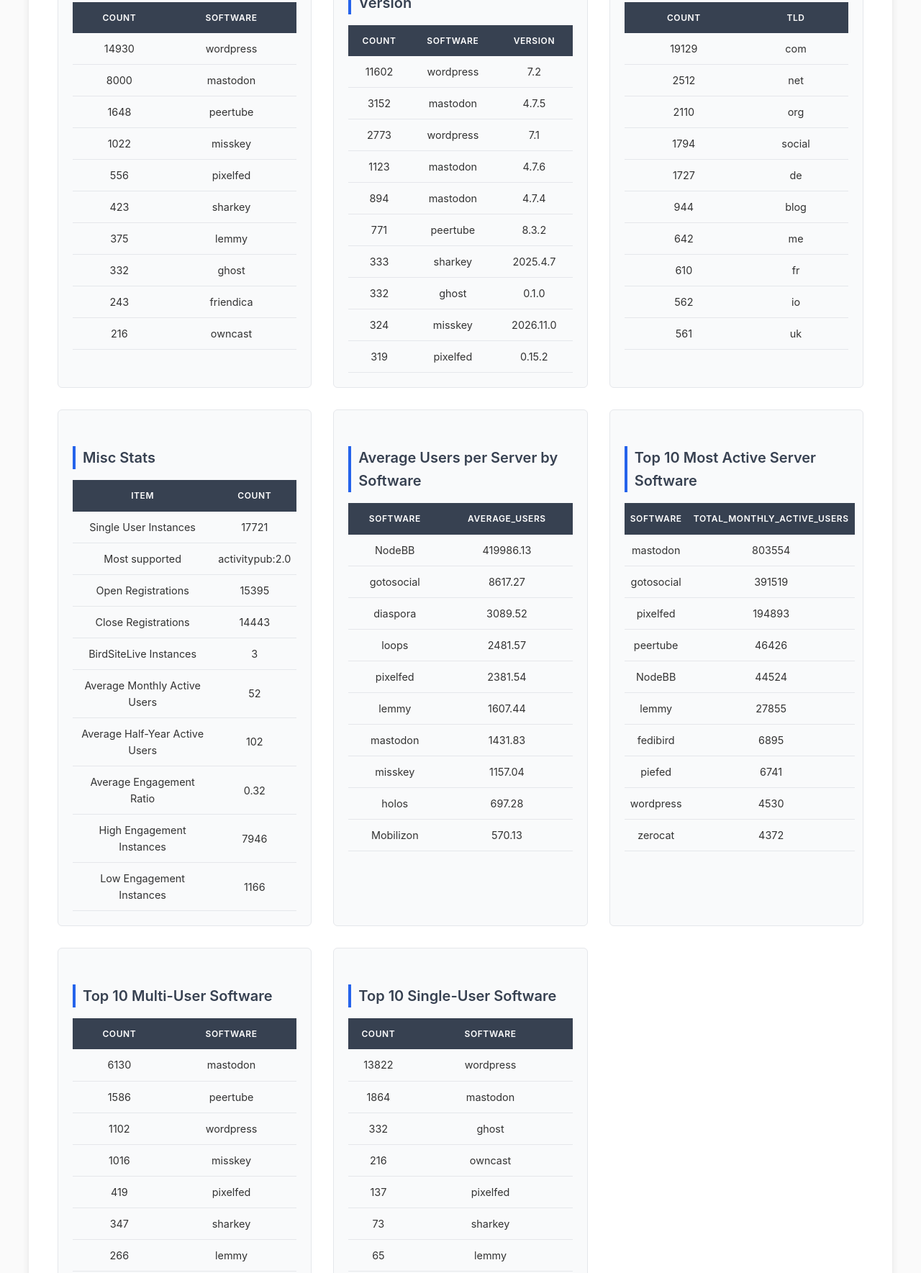
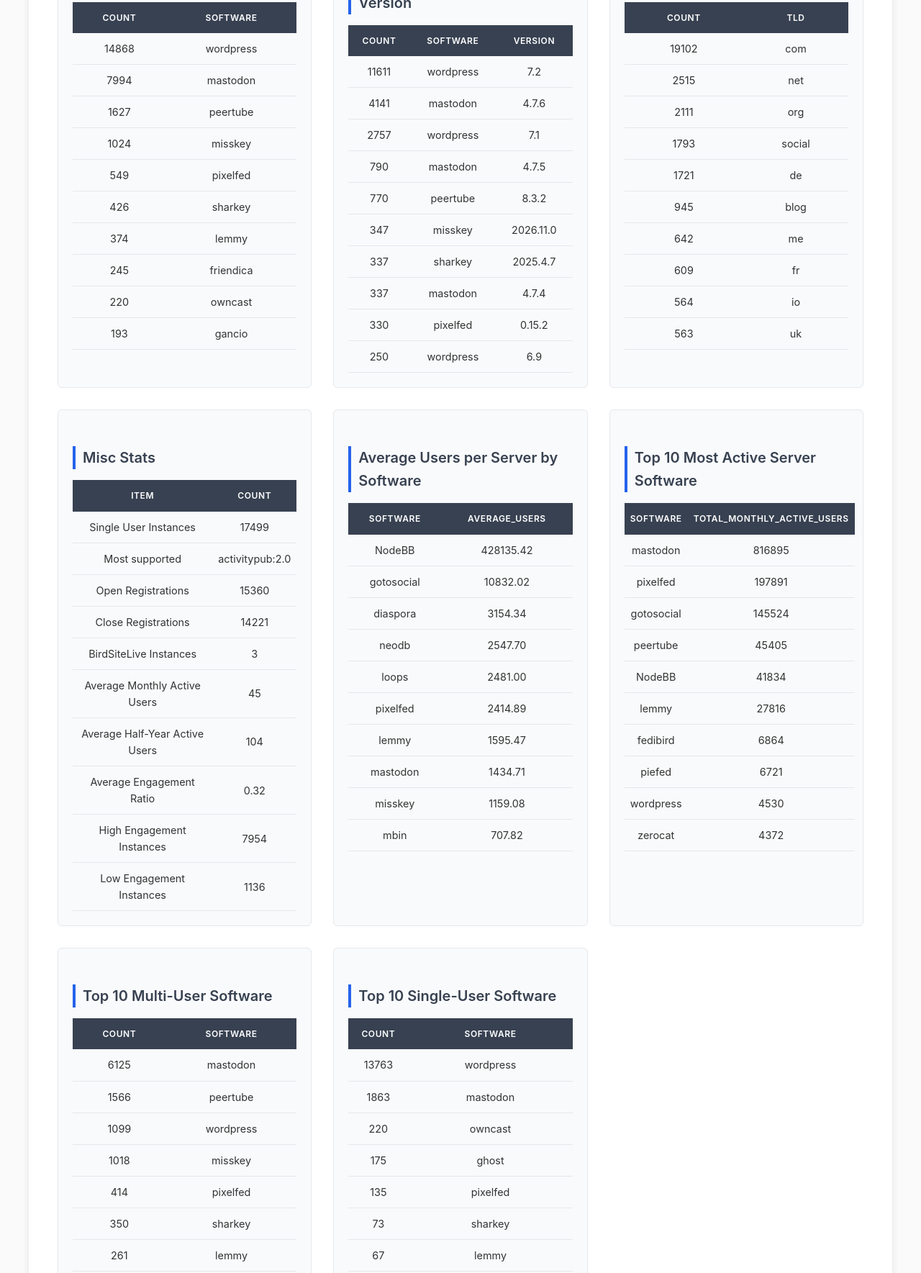
Before and after one commit to cyfinoid/Federated_ecosystem_stats, a plain HTML site: page index.html in a window 1280 px wide. Shown: the part 322-2091 px from the top of the page at 72% size. Drawn offline with Linux system fonts and the light colour scheme.

Commit message:
date update 2026-11-11T12:39:52Z

```diff
--- a/index.html
+++ b/index.html
@@ -246,48 +246,48 @@
         <div class="stats-grid">
             <div class="stats-section">
                 <h3>Top 10 Server Software</h3>
-                <table><tr><th>count</th><th>software</th></tr><tr><td>14930</td><td>wordpress</td></tr><tr><td>8000</td><td>mastodon</td></tr><tr><td>1648</td><td>peertube</td></tr><tr><td>1022</td><td>misskey</td></tr><tr><td>556</td><td>pixelfed</td></tr><tr><td>423</td><td>sharkey</td></tr><tr><td>375</td><td>lemmy</td></tr><tr><td>332</td><td>ghost</td></tr><tr><td>243</td><td>friendica</td></tr><tr><td>216</td><td>owncast</td></tr></table>
+                <table><tr><th>count</th><th>software</th></tr><tr><td>14868</td><td>wordpress</td></tr><tr><td>7994</td><td>mastodon</td></tr><tr><td>1627</td><td>peertube</td></tr><tr><td>1024</td><td>misskey</td></tr><tr><td>549</td><td>pixelfed</td></tr><tr><td>426</td><td>sharkey</td></tr><tr><td>374</td><td>lemmy</td></tr><tr><td>245</td><td>friendica</td></tr><tr><td>220</td><td>owncast</td></tr><tr><td>193</td><td>gancio</td></tr></table>
             </div>
 
             <div class="stats-section">
                 <h3>Top 10 Server Software + Version</h3>
-                <table><tr><th>count</th><th>software</th><th>version</th></tr><tr><td>11602</td><td>wordpress</td><td>7.2</td></tr><tr><td>3152</td><td>mastodon</td><td>4.7.5</td></tr><tr><td>2773</td><td>wordpress</td><td>7.1</td></tr><tr><td>1123</td><td>mastodon</td><td>4.7.6</td></tr><tr><td>894</td><td>mastodon</td><td>4.7.4</td></tr><tr><td>771</td><td>peertube</td><td>8.3.2</td></tr><tr><td>333</td><td>sharkey</td><td>2025.4.7</td></tr><tr><td>332</td><td>ghost</td><td>0.1.0</td></tr><tr><td>324</td><td>misskey</td><td>2026.11.0</td></tr><tr><td>319</td><td>pixelfed</td><td>0.15.2</td></tr></table>
+                <table><tr><th>count</th><th>software</th><th>version</th></tr><tr><td>11611</td><td>wordpress</td><td>7.2</td></tr><tr><td>4141</td><td>mastodon</td><td>4.7.6</td></tr><tr><td>2757</td><td>wordpress</td><td>7.1</td></tr><tr><td>790</td><td>mastodon</td><td>4.7.5</td></tr><tr><td>770</td><td>peertube</td><td>8.3.2</td></tr><tr><td>347</td><td>misskey</td><td>2026.11.0</td></tr><tr><td>337</td><td>sharkey</td><td>2025.4.7</td></tr><tr><td>337</td><td>mastodon</td><td>4.7.4</td></tr><tr><td>330</td><td>pixelfed</td><td>0.15.2</td></tr><tr><td>250</td><td>wordpress</td><td>6.9</td></tr></table>
             </div>
 
             <div class="stats-section">
                 <h3>Top 10 TLD's</h3>
-                <table><tr><th>COUNT</th><th>TLD</th></tr><tr><td>19129</td><td>com</td></tr><tr><td>2512</td><td>net</td></tr><tr><td>2110</td><td>org</td></tr><tr><td>1794</td><td>social</td></tr><tr><td>1727</td><td>de</td></tr><tr><td>944</td><td>blog</td></tr><tr><td>642</td><td>me</td></tr><tr><td>610</td><td>fr</td></tr><tr><td>562</td><td>io</td></tr><tr><td>561</td><td>uk</td></tr></table>
+                <table><tr><th>COUNT</th><th>TLD</th></tr><tr><td>19102</td><td>com</td></tr><tr><td>2515</td><td>net</td></tr><tr><td>2111</td><td>org</td></tr><tr><td>1793</td><td>social</td></tr><tr><td>1721</td><td>de</td></tr><tr><td>945</td><td>blog</td></tr><tr><td>642</td><td>me</td></tr><tr><td>609</td><td>fr</td></tr><tr><td>564</td><td>io</td></tr><tr><td>563</td><td>uk</td></tr></table>
             </div>
 
             <div class="stats-section">
                 <h3>Misc Stats</h3>
-                <table><tr><th>Item</th><th> Count</th></tr><tr><td>Single User Instances</td><td>17721</td></tr><tr><td>Most supported</td><td>activitypub:2.0</td></tr><tr><td>Open Registrations</td><td>15395</td></tr><tr><td>Close Registrations</td><td>14443</td></tr><tr><td>BirdSiteLive Instances</td><td>3</td></tr><tr><td>Average Monthly Active Users</td><td>52</td></tr><tr><td>Average Half-Year Active Users</td><td>102</td></tr><tr><td>Average Engagement Ratio</td><td>0.32</td></tr><tr><td>High Engagement Instances</td><td>7946</td></tr><tr><td>Low Engagement Instances</td><td>1166</td></tr></table>
+                <table><tr><th>Item</th><th> Count</th></tr><tr><td>Single User Instances</td><td>17499</td></tr><tr><td>Most supported</td><td>activitypub:2.0</td></tr><tr><td>Open Registrations</td><td>15360</td></tr><tr><td>Close Registrations</td><td>14221</td></tr><tr><td>BirdSiteLive Instances</td><td>3</td></tr><tr><td>Average Monthly Active Users</td><td>45</td></tr><tr><td>Average Half-Year Active Users</td><td>104</td></tr><tr><td>Average Engagement Ratio</td><td>0.32</td></tr><tr><td>High Engagement Instances</td><td>7954</td></tr><tr><td>Low Engagement Instances</td><td>1136</td></tr></table>
             </div>
 
             <div class="stats-section">
                 <h3>Average Users per Server by Software</h3>
-                <table><tr><th>software</th><th>average_users</th></tr><tr><td>NodeBB</td><td>419986.13</td></tr><tr><td>gotosocial</td><td>8617.27</td></tr><tr><td>diaspora</td><td>3089.52</td></tr><tr><td>loops</td><td>2481.57</td></tr><tr><td>pixelfed</td><td>2381.54</td></tr><tr><td>lemmy</td><td>1607.44</td></tr><tr><td>mastodon</td><td>1431.83</td></tr><tr><td>misskey</td><td>1157.04</td></tr><tr><td>holos</td><td>697.28</td></tr><tr><td>Mobilizon</td><td>570.13</td></tr></table>
+                <table><tr><th>software</th><th>average_users</th></tr><tr><td>NodeBB</td><td>428135.42</td></tr><tr><td>gotosocial</td><td>10832.02</td></tr><tr><td>diaspora</td><td>3154.34</td></tr><tr><td>neodb</td><td>2547.70</td></tr><tr><td>loops</td><td>2481.00</td></tr><tr><td>pixelfed</td><td>2414.89</td></tr><tr><td>lemmy</td><td>1595.47</td></tr><tr><td>mastodon</td><td>1434.71</td></tr><tr><td>misskey</td><td>1159.08</td></tr><tr><td>mbin</td><td>707.82</td></tr></table>
             </div>
 
             <div class="stats-section">
                 <h3>Top 10 Most Active Server Software</h3>
-                <table><tr><th>software</th><th>total_monthly_active_users</th></tr><tr><td>mastodon</td><td>803554</td></tr><tr><td>gotosocial</td><td>391519</td></tr><tr><td>pixelfed</td><td>194893</td></tr><tr><td>peertube</td><td>46426</td></tr><tr><td>NodeBB</td><td>44524</td></tr><tr><td>lemmy</td><td>27855</td></tr><tr><td>fedibird</td><td>6895</td></tr><tr><td>piefed</td><td>6741</td></tr><tr><td>wordpress</td><td>4530</td></tr><tr><td>zerocat</td><td>4372</td></tr></table>
+                <table><tr><th>software</th><th>total_monthly_active_users</th></tr><tr><td>mastodon</td><td>816895</td></tr><tr><td>pixelfed</td><td>197891</td></tr><tr><td>gotosocial</td><td>145524</td></tr><tr><td>peertube</td><td>45405</td></tr><tr><td>NodeBB</td><td>41834</td></tr><tr><td>lemmy</td><td>27816</td></tr><tr><td>fedibird</td><td>6864</td></tr><tr><td>piefed</td><td>6721</td></tr><tr><td>wordpress</td><td>4530</td></tr><tr><td>zerocat</td><td>4372</td></tr></table>
             </div>
 
             <div class="stats-section">
                 <h3>Top 10 Multi-User Software</h3>
-                <table><tr><th>count</th><th>software</th></tr><tr><td>6130</td><td>mastodon</td></tr><tr><td>1586</td><td>peertube</td></tr><tr><td>1102</td><td>wordpress</td></tr><tr><td>1016</td><td>misskey</td></tr><tr><td>419</td><td>pixelfed</td></tr><tr><td>347</td><td>sharkey</td></tr><tr><td>266</td><td>lemmy</td></tr><tr><td>178</td><td>gancio</td></tr><tr><td>134</td><td>Mobilizon</td></tr><tr><td>84</td><td>hometown</td></tr></table>
+                <table><tr><th>count</th><th>software</th></tr><tr><td>6125</td><td>mastodon</td></tr><tr><td>1566</td><td>peertube</td></tr><tr><td>1099</td><td>wordpress</td></tr><tr><td>1018</td><td>misskey</td></tr><tr><td>414</td><td>pixelfed</td></tr><tr><td>350</td><td>sharkey</td></tr><tr><td>261</td><td>lemmy</td></tr><tr><td>175</td><td>gancio</td></tr><tr><td>137</td><td>Mobilizon</td></tr><tr><td>85</td><td>hometown</td></tr></table>
             </div>
 
             <div class="stats-section">
                 <h3>Top 10 Single-User Software</h3>
-                <table><tr><th>count</th><th>software</th></tr><tr><td>13822</td><td>wordpress</td></tr><tr><td>1864</td><td>mastodon</td></tr><tr><td>332</td><td>ghost</td></tr><tr><td>216</td><td>owncast</td></tr><tr><td>137</td><td>pixelfed</td></tr><tr><td>73</td><td>sharkey</td></tr><tr><td>65</td><td>lemmy</td></tr><tr><td>62</td><td>peertube</td></tr><tr><td>55</td><td>sutty-distributed-press</td></tr><tr><td>51</td><td>aoderelay</td></tr></table>
+                <table><tr><th>count</th><th>software</th></tr><tr><td>13763</td><td>wordpress</td></tr><tr><td>1863</td><td>mastodon</td></tr><tr><td>220</td><td>owncast</td></tr><tr><td>175</td><td>ghost</td></tr><tr><td>135</td><td>pixelfed</td></tr><tr><td>73</td><td>sharkey</td></tr><tr><td>67</td><td>lemmy</td></tr><tr><td>61</td><td>peertube</td></tr><tr><td>53</td><td>sutty-distributed-press</td></tr><tr><td>50</td><td>aoderelay</td></tr></table>
             </div>
         </div>
 
         <div class="stats-section growth-section">
             <h3>Growth (Measured alternate days)</h3>
-            <table><tr><th>Date</th><th>Count_of_servers</th><th>TOTAL_POSTS</th><th>TOTAL_COMMENTS</th><th>TOTAL_USERS</th><th>ACTIVE_USERS_MONTH</th><th>ACTIVE_USERS_HALF_YEAR</th></tr><tr><td>2026-11-19</td><td>43219</td><td>1607713824</td><td>43552027</td><td>37514874</td><td>1557566</td><td>3059276</td></tr><tr><td>2026-11-17</td><td>43293</td><td>1634218691</td><td>42705438</td><td>36706291</td><td>1119325</td><td>2746514</td></tr><tr><td>2026-11-15</td><td>43345</td><td>1647045893</td><td>44514149</td><td>37756350</td><td>1500933</td><td>3114201</td></tr><tr><td>2026-11-13</td><td>43460</td><td>1618665574</td><td>44095600</td><td>37862079</td><td>1559654</td><td>3117610</td></tr><tr><td>2026-11-11</td><td>43575</td><td>1616385575</td><td>42689054</td><td>36995445</td><td>1256955</td><td>3088866</td></tr><tr><td>2026-11-09</td><td>43670</td><td>1590574214</td><td>42711805</td><td>37009546</td><td>1767175</td><td>3070713</td></tr><tr><td>2026-11-07</td><td>43754</td><td>1605219263</td><td>43377814</td><td>36590659</td><td>1246712</td><td>2756865</td></tr><tr><td>2026-11-05</td><td>43799</td><td>1615621659</td><td>43243238</td><td>36617901</td><td>1415645</td><td>3199696</td></tr><tr><td>2026-11-03</td><td>43872</td><td>1587826003</td><td>40353660</td><td>36621257</td><td>1536955</td><td>3176282</td></tr><tr><td>2026-11-01</td><td>43990</td><td>1620544288</td><td>40763925</td><td>36622742</td><td>1403488</td><td>3233367</td></tr></table>
+            <table><tr><th>Date</th><th>Count_of_servers</th><th>TOTAL_POSTS</th><th>TOTAL_COMMENTS</th><th>TOTAL_USERS</th><th>ACTIVE_USERS_MONTH</th><th>ACTIVE_USERS_HALF_YEAR</th></tr><tr><td>2026-11-21</td><td>43175</td><td>1643437105</td><td>43587747</td><td>37914606</td><td>1326783</td><td>3078488</td></tr><tr><td>2026-11-19</td><td>43219</td><td>1607713824</td><td>43552027</td><td>37514874</td><td>1557566</td><td>3059276</td></tr><tr><td>2026-11-17</td><td>43293</td><td>1634218691</td><td>42705438</td><td>36706291</td><td>1119325</td><td>2746514</td></tr><tr><td>2026-11-15</td><td>43345</td><td>1647045893</td><td>44514149</td><td>37756350</td><td>1500933</td><td>3114201</td></tr><tr><td>2026-11-13</td><td>43460</td><td>1618665574</td><td>44095600</td><td>37862079</td><td>1559654</td><td>3117610</td></tr><tr><td>2026-11-11</td><td>43575</td><td>1616385575</td><td>42689054</td><td>36995445</td><td>1256955</td><td>3088866</td></tr><tr><td>2026-11-09</td><td>43670</td><td>1590574214</td><td>42711805</td><td>37009546</td><td>1767175</td><td>3070713</td></tr><tr><td>2026-11-07</td><td>43754</td><td>1605219263</td><td>43377814</td><td>36590659</td><td>1246712</td><td>2756865</td></tr><tr><td>2026-11-05</td><td>43799</td><td>1615621659</td><td>43243238</td><td>36617901</td><td>1415645</td><td>3199696</td></tr><tr><td>2026-11-03</td><td>43872</td><td>1587826003</td><td>40353660</td><td>36621257</td><td>1536955</td><td>3176282</td></tr></table>
         </div>
     </div>
     <footer class="footer">
```
